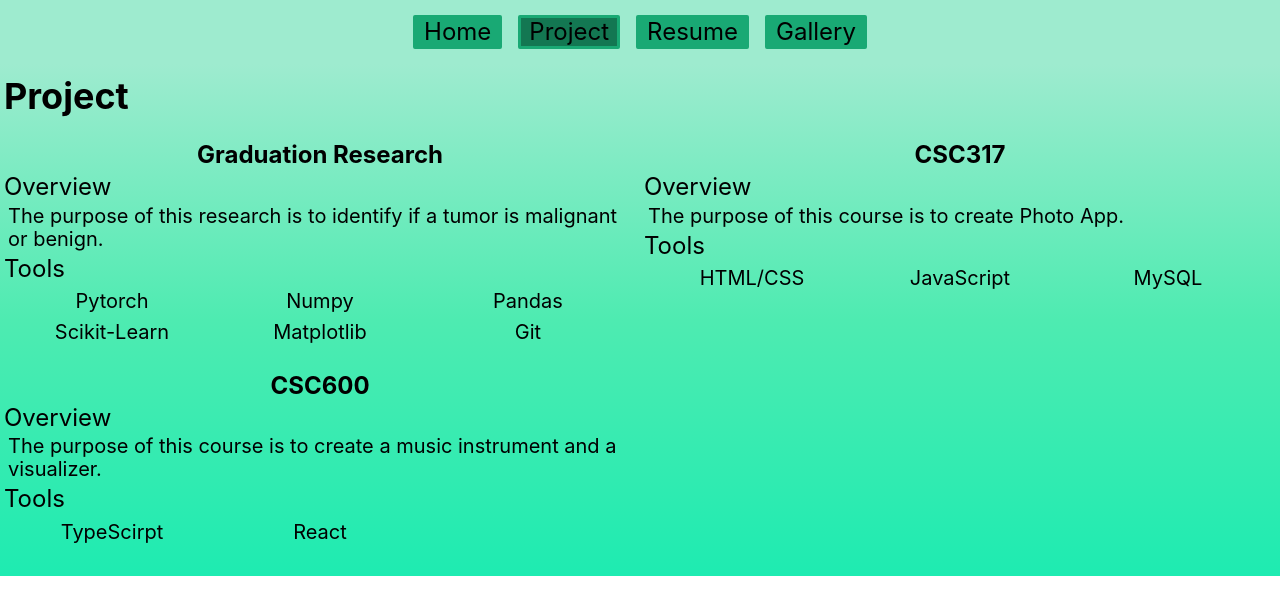
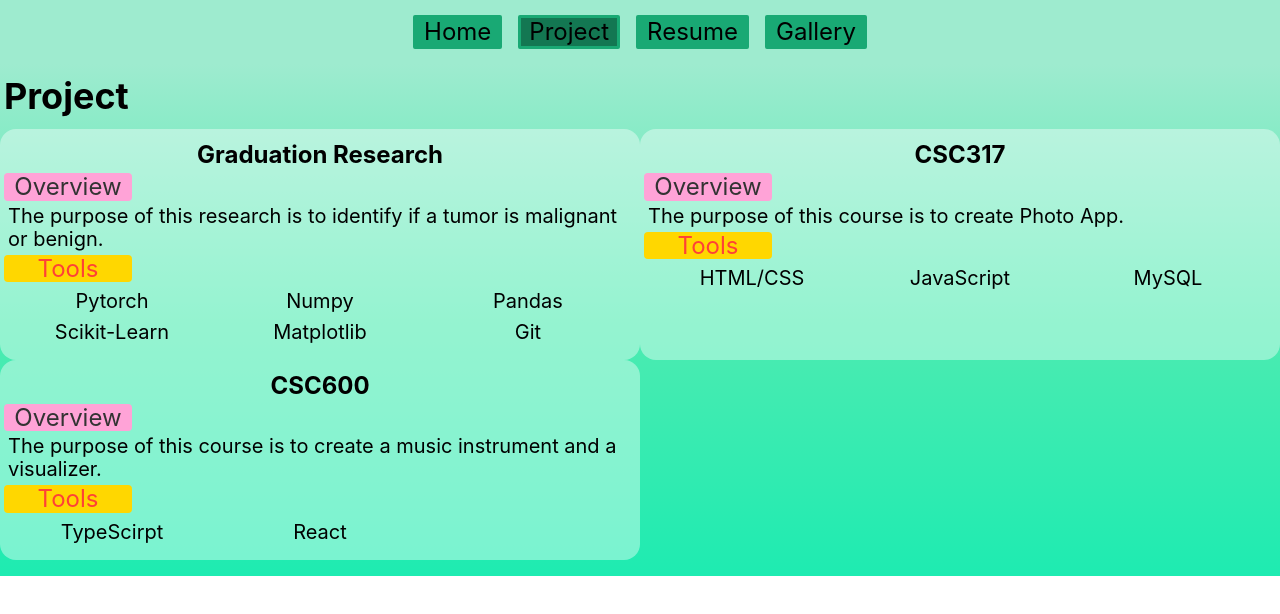
Before and after one commit to YoshimasaIwano/YoshimasaIwano-Profile, a React (Create React App) app in the folder my-app/: page /Project in a window 1280 px wide. Shown: the top 614 px of the page. Built offline with nearby package versions, Linux system fonts and the light colour scheme; a web font is replaced by a local one.

Commit message:
decorate project page

```diff
--- a/my-app/src/Project.tsx
+++ b/my-app/src/Project.tsx
@@ -45,15 +45,15 @@ const ProjectPropsList: Array<ProjectProps> = [
 
 function ProjectContent({ name, overview, tools }: ProjectProps): JSX.Element {
     return (
-        <div className='pv2 w-50 br4 bg-animate hover-bg-light-blue'>
+        <div className='pv2 w-50 br4 bg-white-40 bg-animate hover-bg-light-blue'>
             <div className='tc f3 b mh1 mv1'>{name}</div>
             <div className='flex-column'>
                 <div className=''>
-                    <div className='mh1 mv1 f3'>Overview</div>
+                    <div className='w-20 tc mh1 mv1 f3 dark-gray br2 bg-light-pink'>Overview</div>
                     <p className='mh2 mv1 f4'>{overview}</p>
                 </div>
                 <div className=''>
-                    <div className='mh1 mv1 f3'>Tools</div>
+                    <div className='w-20 tc mh1 mv1 f3 red br2 bg-yellow'>Tools</div>
                     <div className='f4 mh2 mv1  flex flex-wrap items-center justify-start'>
                         {tools.map((tool) => {
                             return (
```
